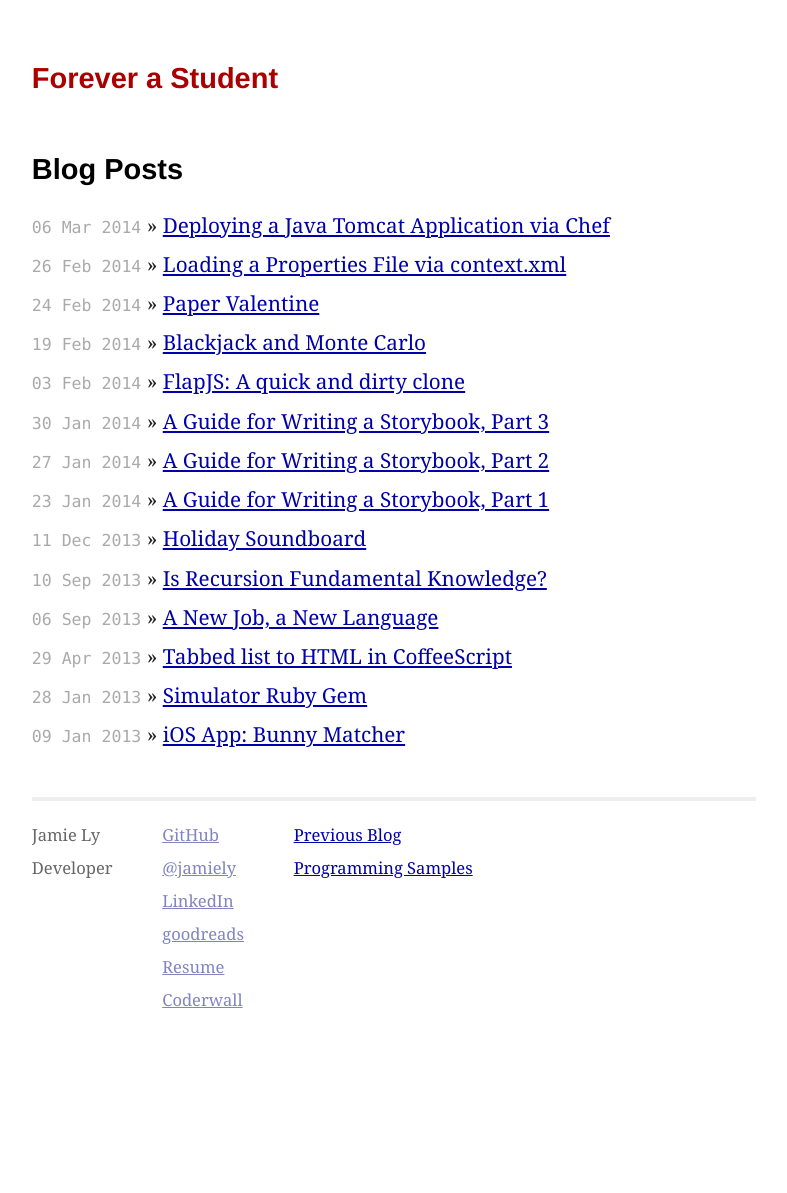
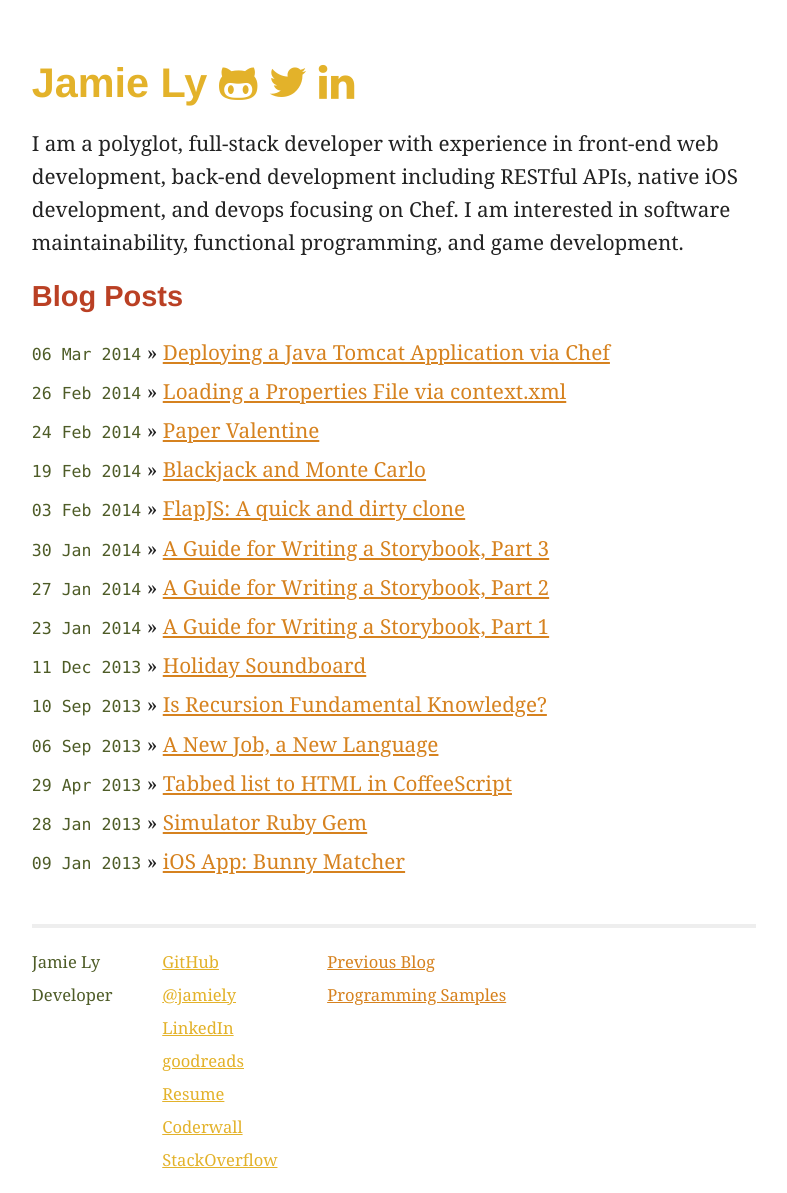
Before and after one commit to jamiely/deprecated_blog, a Jekyll site: the page built from index.html, in a window 1280 px wide. Shown: the whole page, without its empty margins (246-1033 px from the left). Built offline with Jekyll 4.4.1, drawn with Linux system fonts in a browser that asks for light colours; nearby versions of some CDN libraries; Markdown is read by kramdown in place of the engine named in the settings; before the commit the page ends 1033 px from its top, so only the background shows below that.

Commit message:
Added new styles

```diff
--- a/_config.yml
+++ b/_config.yml
@@ -1,3 +1,8 @@
-name: Forever a Student
+name: Jamie Ly
 markdown: redcarpet
 pygments: true
+about_me: >
+  I am a polyglot, full-stack developer with experience in front-end
+  web development, back-end development including RESTful APIs,
+  native iOS development, and devops focusing on Chef. I am interested in
+  software maintainability, functional programming, and game development.
--- a/_layouts/default.html
+++ b/_layouts/default.html
@@ -12,14 +12,27 @@
         <!-- Custom CSS -->
         <link rel="stylesheet" href="/css/main.css">
 
+        <link href="//netdna.bootstrapcdn.com/font-awesome/4.0.3/css/font-awesome.css" rel="stylesheet">
     </head>
     <body>
 
         <div class="container">
           <div class="site">
             <div class="header">
-              <h1 class="title"><a href="/">{{ site.name }}</a></h1>
-              <!--<a class="extra" href="/">home</a>-->
+              <h1 class="title">
+                <a href="/">
+                  {{ site.name }}
+                </a>
+                <a href="https://github.com/jamiely" target="_blank">
+                  <i class="fa fa-github-alt"></i>
+                </a>
+                <a href="https://twitter.com/jamiely" target="_blank">
+                  <i class="fa fa-twitter"></i>
+                </a>
+                <a href="http://www.linkedin.com/pub/jamie-ly/13/aa4/168" target="_blank">
+                  <i class="fa fa-linkedin"></i>
+                </a>
+              </h1>
             </div>
 
                 {{ content }}
@@ -37,8 +50,9 @@
                   <a href="http://twitter.com/jamiely/">@jamiely</a><br />
                   <a href="http://www.linkedin.com/pub/jamie-ly/13/aa4/168">LinkedIn</a><br />
                   <a href="http://goodreads.com/jamiely">goodreads</a><br />
-                  <a href="http://jamie.ly/wordpress/resume/">Resume</a><br />
+                  <a href="http://blog.jamie.ly/resume/">Resume</a><br />
                   <a href="https://coderwall.com/jamiely">Coderwall</a><br />
+                  <a href="http://stackoverflow.com/users/85905/jamie">StackOverflow</a>
                 </p>
               </div>
               <div class="links">
--- a/css/main.css
+++ b/css/main.css
@@ -21,7 +21,7 @@ body {
 }
 
 h1, h2, h3, h4, h5, h6 {
-  color: #000;
+  color: #BA4024;
   font-family: Helvetica, Arial, sans-serif;
   font-size: 140%;
 }
@@ -31,9 +31,12 @@ h2 { margin-top: 1em; margin-bottom: 0.5em; }
 
 p { margin: 1em 0; }
 
-a         { color: #00a; }
+a         { color: #D6821F; }
 a:hover   { color: #000; }
-a:visited { color: #a0a; }
+a:visited {
+  color: #4A706C;
+  text-decoration: none;
+}
 
 /*****************************************************************************/
 /*
@@ -50,7 +53,7 @@ ul.posts li {
 }
 
 ul.posts span {
-  color: #aaa;
+  color: #4E5C27;
   font-family: Monaco, "Courier New", monospace;
   font-size: 80%;
 }
@@ -76,11 +79,13 @@ ul.posts span {
 
 .site .header h1.title {
   display: inline-block;
-  margin-bottom: 2em;
+  font-size: 200%;
+  margin-bottom: 0px;
 }
 
-.site .header h1.title a {
-  color: #a00;
+.site .header h1.title a,
+.site .header h1.title .name {
+  color: #E3B22A;
 }
 
 .site .header h1.title a:hover {
@@ -102,7 +107,7 @@ ul.posts span {
 
 .site .footer {
   font-size: 80%;
-  color: #666;
+  color: #4E5C27;
   border-top: 4px solid #eee;
   margin-top: 2em;
   overflow: hidden;
@@ -114,7 +119,7 @@ ul.posts span {
 }
 
 .site .footer .contact a {
-  color: #8085C1;
+  color: #E3B22A;
 }
 
 .site .footer .rss {
@@ -155,6 +160,7 @@ ul.posts span {
 }
 
 .post pre code {
+  font-size: 80%;
   border: none;
 }
 
--- a/index.html
+++ b/index.html
@@ -4,6 +4,11 @@ title: Forever Student
 ---
 
 <div id="home">
+
+  <p>
+    {{ site.about_me }}
+  </p>
+
   <h1>Blog Posts</h1>
   <ul class="posts">
     {% for post in site.posts %}
```
